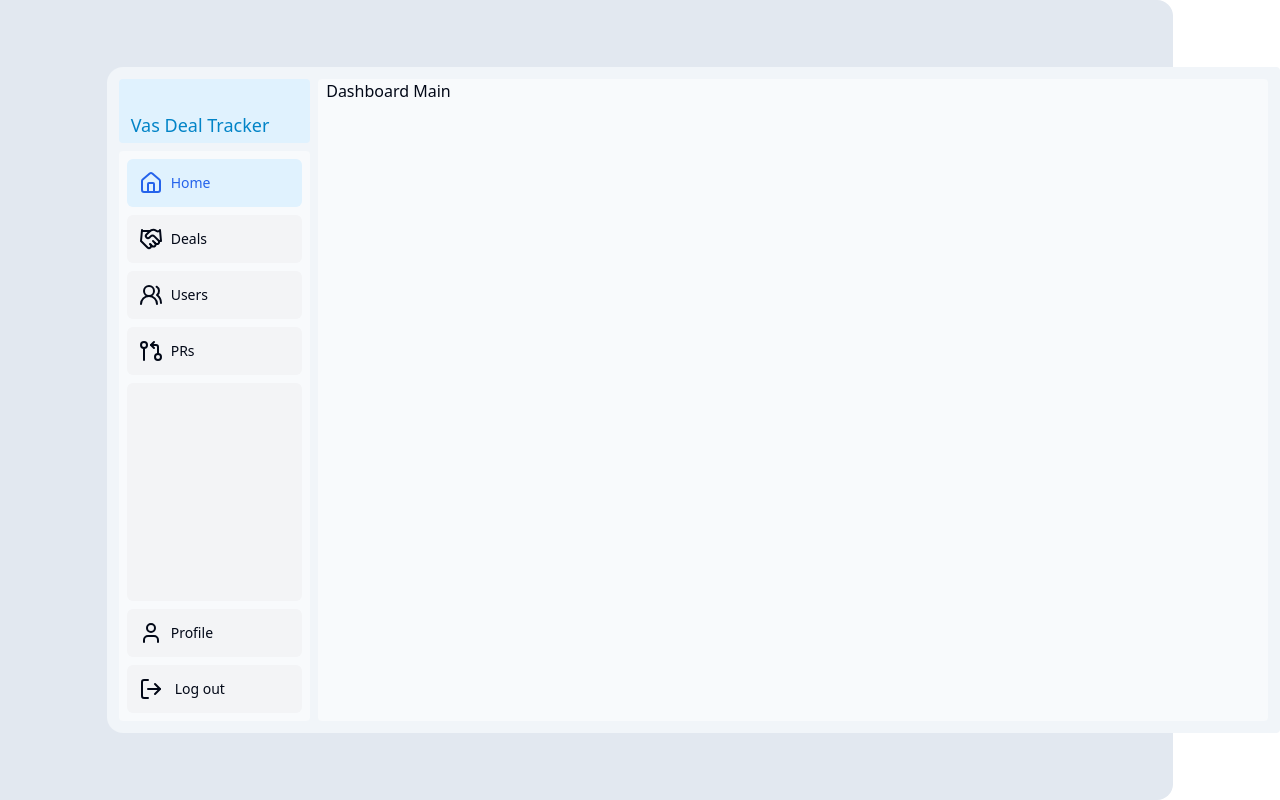
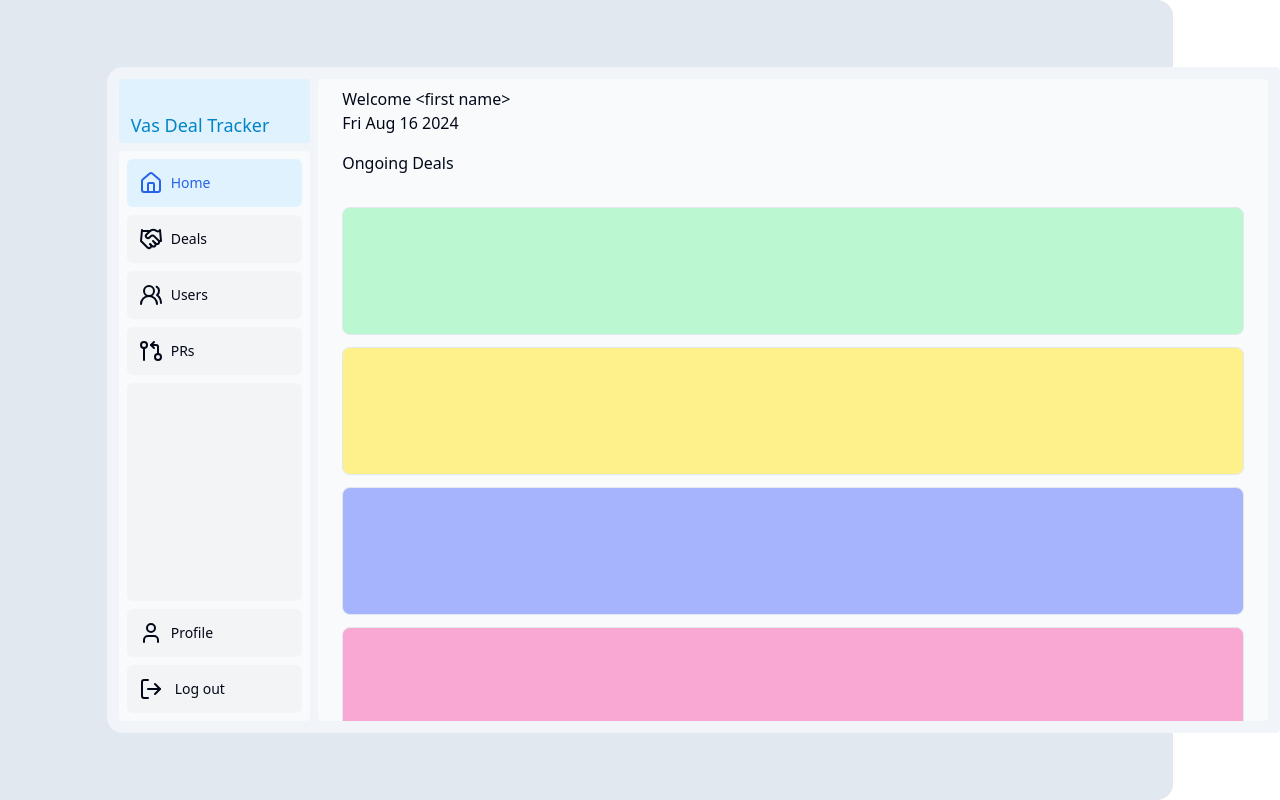
Before and after one commit to ekefan/pre-sales-deal-tracker, a Next.js app in the folder frontend/: page /dashboard in a window 1280 px wide. Built offline with nearby package versions, Linux system fonts and the light colour scheme.

Commit message:
Navigation: ongoing deals can have as many as possible

```diff
--- a/frontend/app/dashboard/page.tsx
+++ b/frontend/app/dashboard/page.tsx
@@ -1,8 +1,50 @@
+import { MoveRight, MoveLeft } from "lucide-react";
 export default async function Page() {
-    return (
-        <>
-          Dashboard Main
-        </>
-    )
+  const newDate = new Date(Date.now());
+  const dateString = newDate.toDateString();
 
+  return (
+    <div className="flex flex-col gap-4 pb-2 px-2 h-full w-full relative">
+      <div className="flex flex-col p-2 bg-slate-50 gap-4">
+        <div>
+          <p>Welcome {`<first name>`}</p>
+          <p>{dateString}</p>
+        </div>
+        <p>Ongoing Deals</p>
+      </div>
+      <div className="flex flex-col gap-3  p-2 w-full grow h-auto">
+        <section className="flex flex-col w-full h-full gap-3 ">
+          <div className="bg-green-200 w-full h-32 rounded-lg border"></div>
+          <div className="bg-yellow-200 w-full h-32 rounded-lg border"></div>
+          <div className="bg-indigo-300 w-full h-32 rounded-lg border"></div>
+          <div className="bg-pink-300 w-full h-32 rounded-lg border"></div>
+          <div className="bg-green-200 w-full h-32 rounded-lg border"></div>
+          <div className="bg-yellow-200 w-full h-32 rounded-lg border"></div>
+          <div className="bg-indigo-300 w-full h-32 rounded-lg border"></div>
+          <div className="bg-pink-300 w-full h-32 rounded-lg border"></div>
+        </section>
+      </div>
+    </div>
+  );
 }
+
+/*
+main
+  div
+    div
+    div
+      section
+        div
+          div
+*/
+
+/*
+ <div className="flex gap-5 justify-end items-center mt-5 bg-sky-400 p-2">
+            <button className="border rounded">
+              <MoveLeft />
+            </button>
+            <button className="border rounded">
+              <MoveRight />
+            </button>
+          </div>
+*/
```
